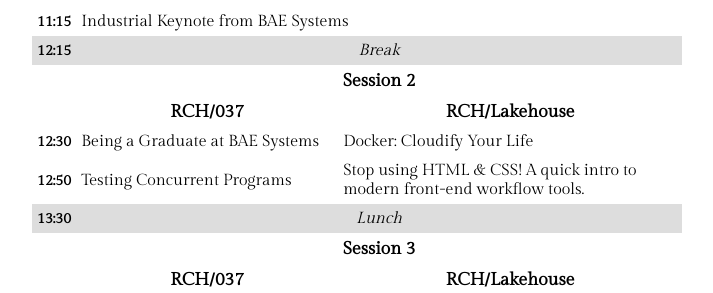
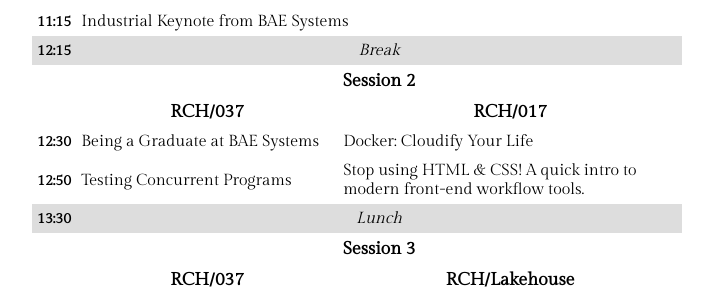
Before and after one commit to CompSocs/compsocs.github.io, a Jekyll site: the page built from gtmu/index.md, in a window 1280 px wide. Shown: the part 289-582 px from the top of the page, without its empty margins (283-996 px from the left). Built offline with Jekyll 4.4.1, drawn with Linux system fonts in a browser that asks for light colours.

Commit message:
Move session 2 lakehouse talks

```diff
--- a/gtmu/index.md
+++ b/gtmu/index.md
@@ -30,7 +30,7 @@ title: Grand Tech Meetup 2015
     <th></th><th colspan="2">Session 2</th>
   </tr>
   <tr class="head">
-    <th></th><th>RCH/037</th><th>RCH/Lakehouse</th>
+    <th></th><th>RCH/037</th><th>RCH/017</th>
   </tr>
   <tr>
     <th>12:30</th>
```
